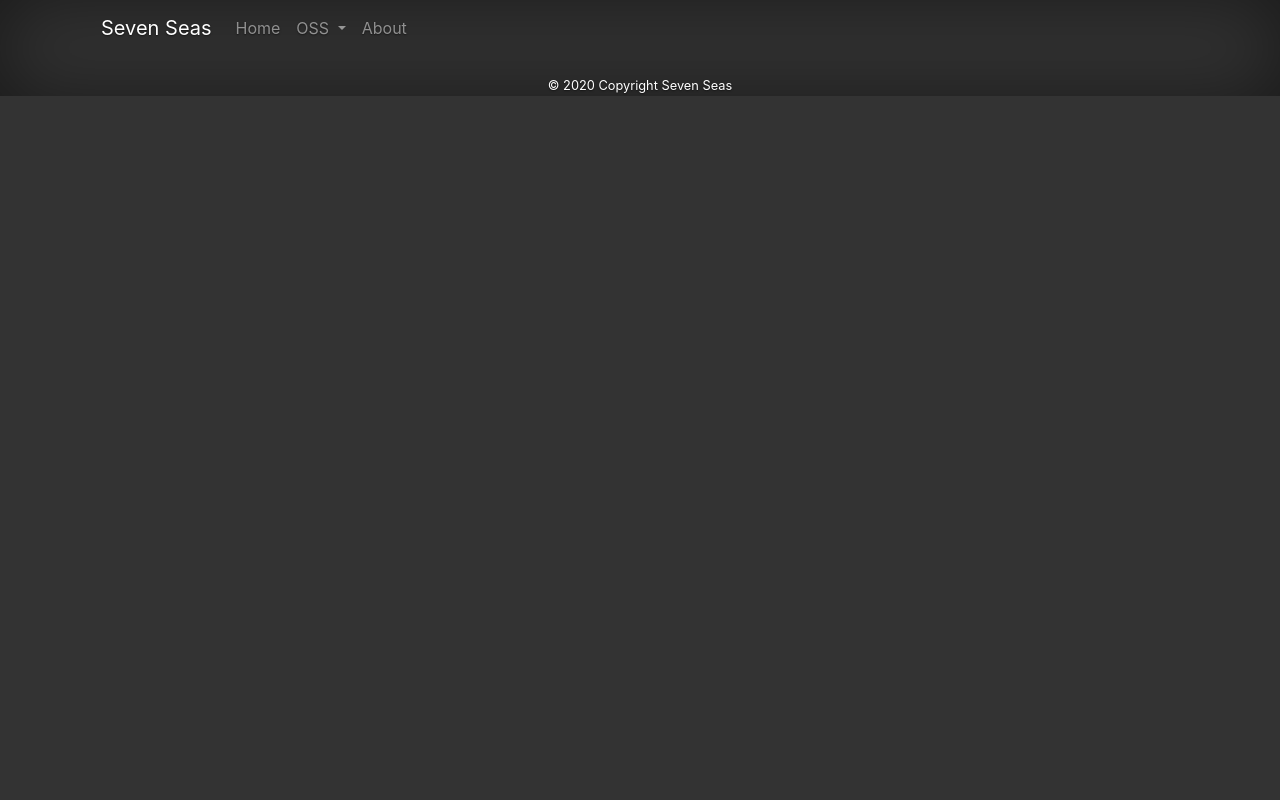
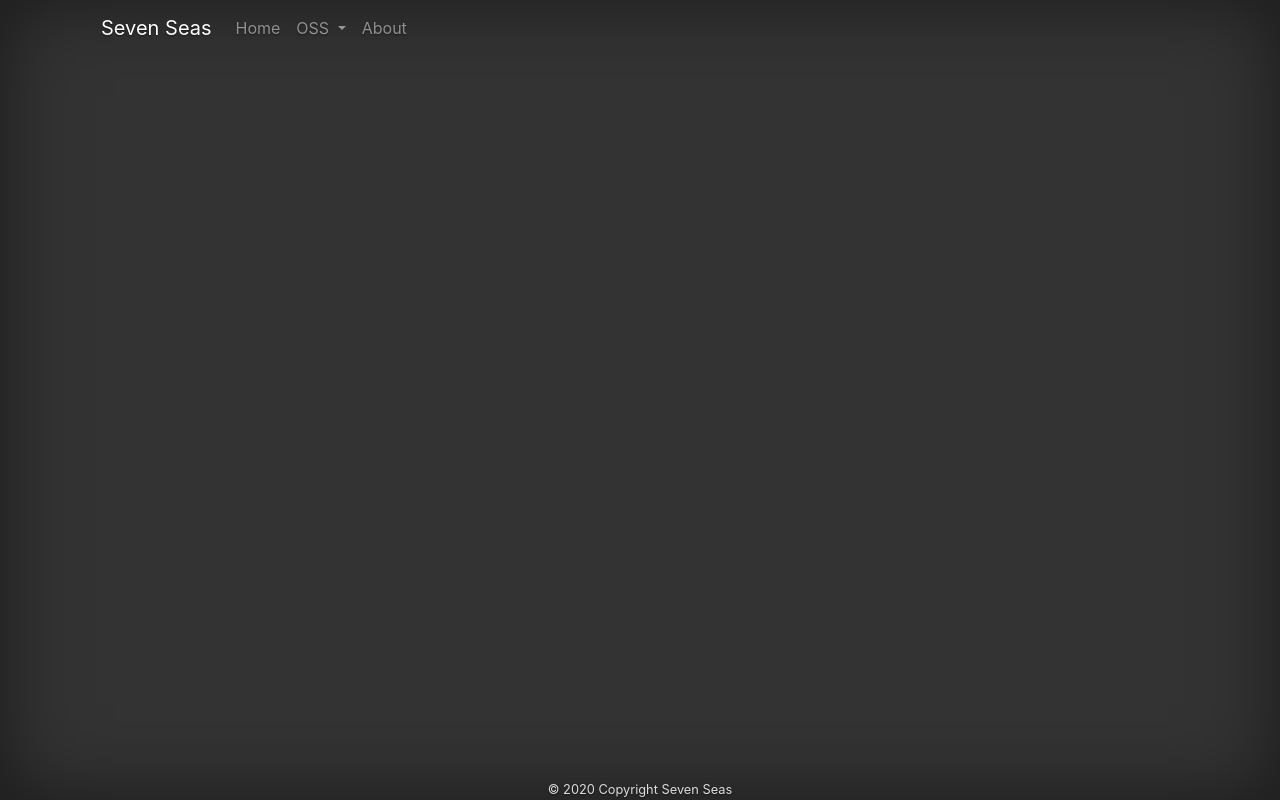
Before and after one commit to sthagen/sevenseas-io-wmm, a plain HTML site: page docs/index.html in a window 1280 px wide. Drawn offline with nearby package versions, Linux system fonts and the light colour scheme; no server answers.

Commit message:
fixed css

```diff
--- a/docs/index.html
+++ b/docs/index.html
@@ -50,7 +50,7 @@
             <p id="readme" class="text-justify"></p>
         </div>
 
-        <footer class="page-footer">
+        <footer class="page-footer fixed-bottom">
             <small>
                 © 2020 Copyright Seven Seas
             </small>
--- a/docs/site.css
+++ b/docs/site.css
@@ -1,10 +1,12 @@
 html,
 body {
   background-color: #333;
+  height: 100%;
 }
 
 body {
-  color: #fff;
+  min-height: 100%;
+  color: #ddd;
+  box-shadow: inset 0 0 5rem rgba(0, 0, 0, .5);
   text-shadow: 0 .05rem .1rem rgba(0, 0, 0, .5);
-  box-shadow: inset 0 0 5rem rgba(0, 0, 0, .5);
 }
```
